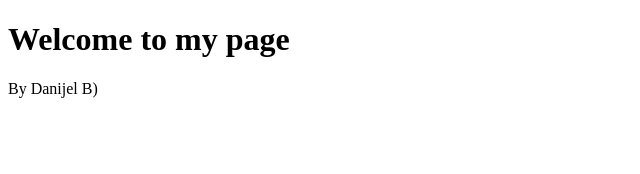
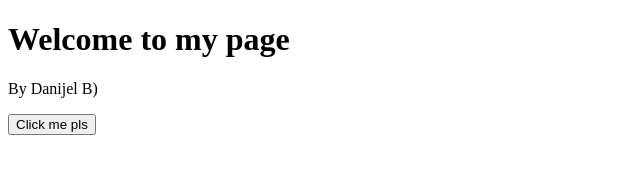
Before and after one commit to Dan0268/week-1-Gitflow-code-along, a plain HTML site: page index.html in a window 1280 px wide. Shown: the whole page, without its empty margins (0-640 px from the left). Drawn offline with Linux system fonts and the light colour scheme.

Commit message:
added button in main in index.html

```diff
--- a/index.html
+++ b/index.html
@@ -11,5 +11,8 @@
     <h1>Welcome to my page</h1>
     <p>By Danijel B)</p>
   </header>
+  <main>
+    <button>Click me pls</button>
+  </main>
 </body>
 </html>
```
